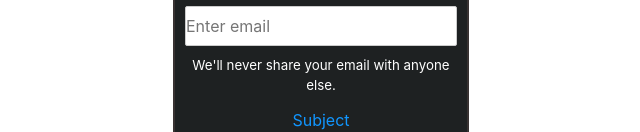
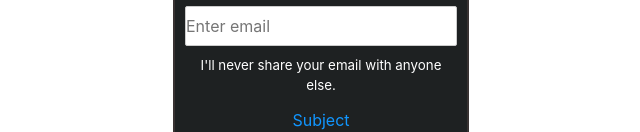
Before and after one commit to Vnzera/svelte-portfolio, a Svelte app: page / in a window 1280 px wide. Shown: the part 1969-2101 px from the top of the page, without its empty margins (319-959 px from the left). Built offline with nearby package versions, Linux system fonts and the light colour scheme.

Commit message:
Noticed the message says we will never share your email. Changed it to I will never share...

```diff
--- a/src/Contact.svelte
+++ b/src/Contact.svelte
@@ -60,7 +60,7 @@
         name="email"
         aria-describedby="emailHelp"
         placeholder="Enter email" />
-      <small>We'll never share your email with anyone else.</small>
+      <small>I'll never share your email with anyone else.</small>
     </div>
 
     <div>
```
